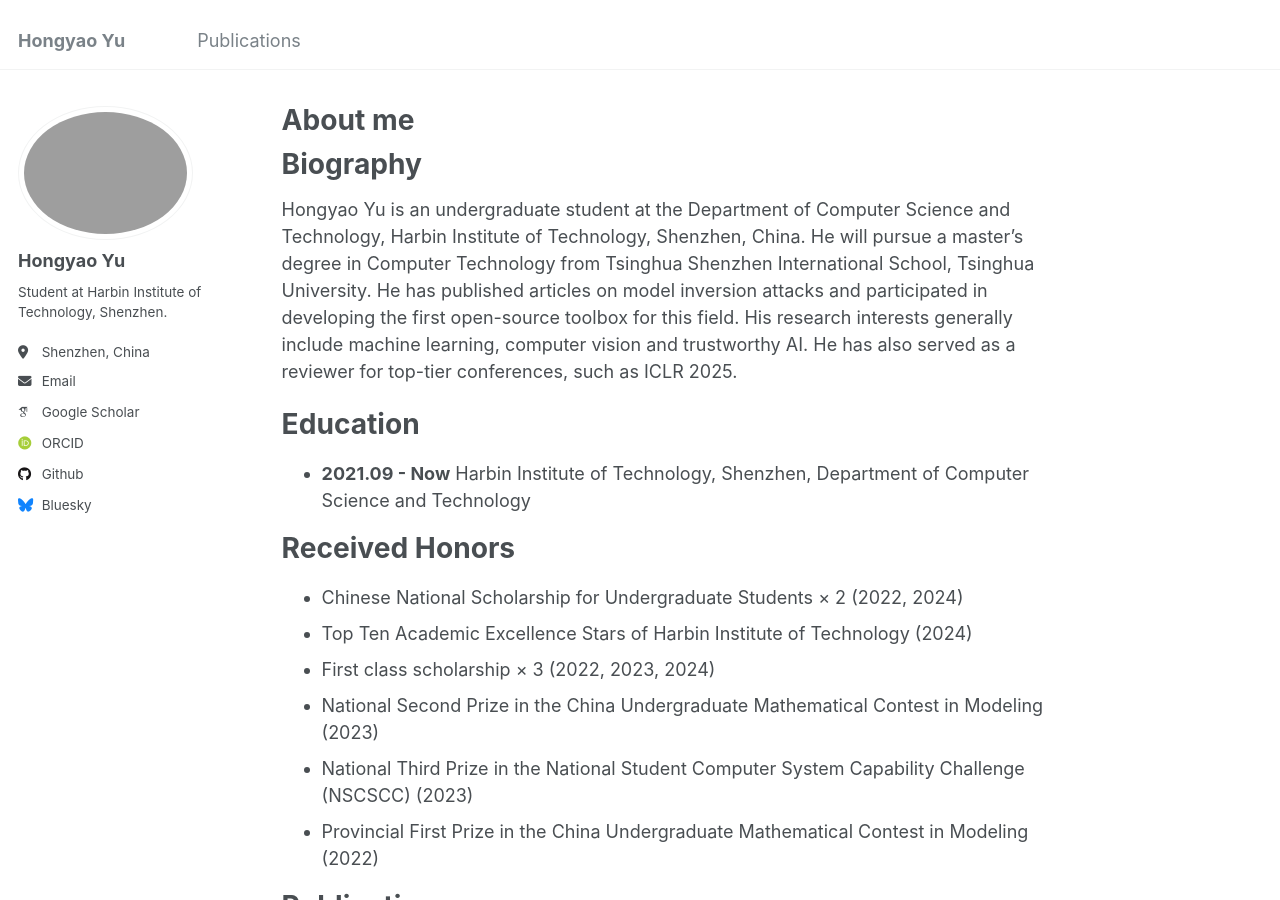
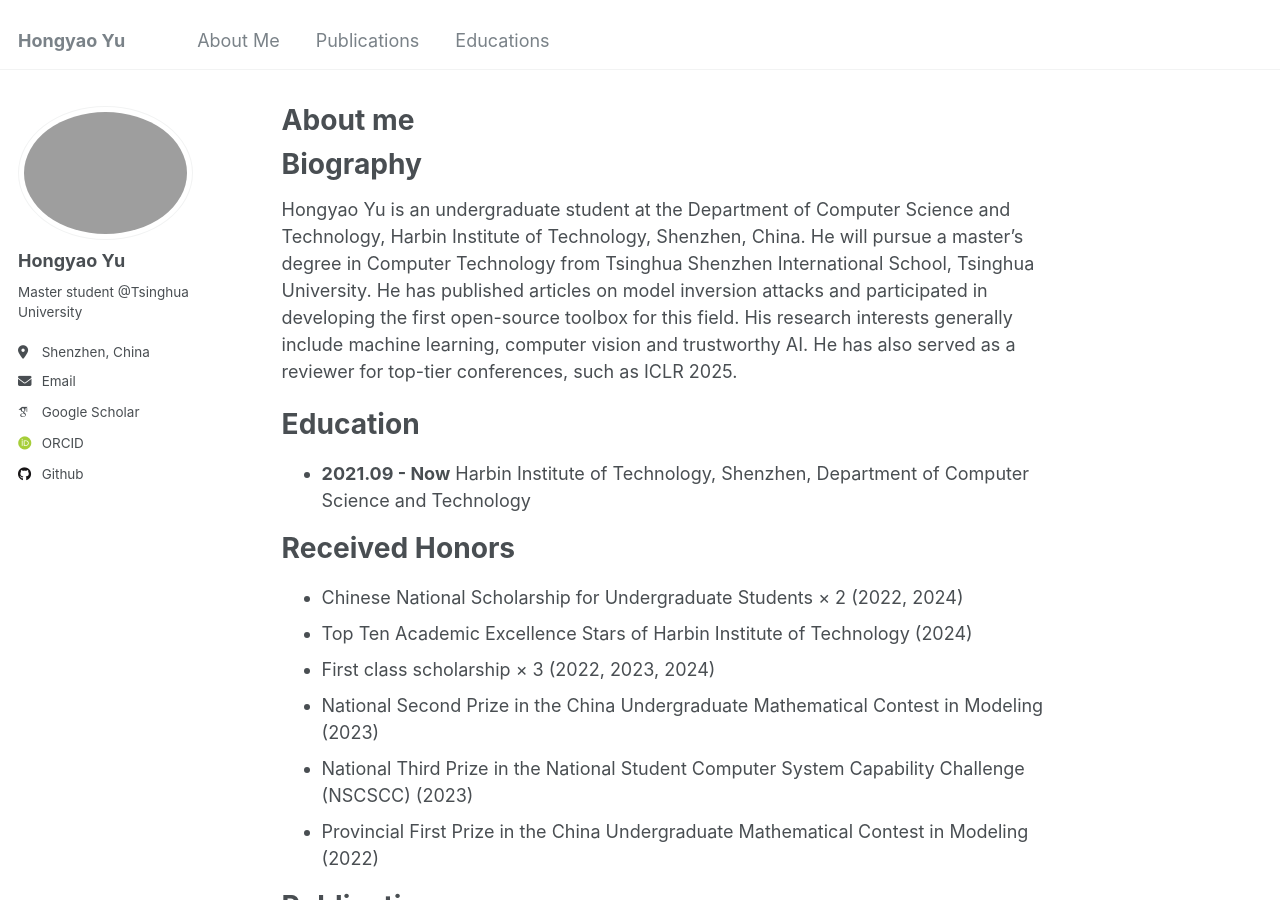
Before and after one commit to Chrisqcwx/Chrisqcwx.github.io, a Jekyll site: the page built from _pages/about.md, in a window 1280 px wide and 900 px high. Built offline with Jekyll 4.4.1, drawn with Linux system fonts in a browser that asks for light colours; some web fonts are replaced.

Commit message:
fix: infos

```diff
--- a/_config.yml
+++ b/_config.yml
@@ -24,11 +24,11 @@ author:
   avatar           : "zp11.png"
   name             : "Hongyao Yu"
   pronouns         : # example: "she/her"
-  bio              : "Student at Harbin Institute of Technology, Shenzhen."
+  bio              : "Master student @Tsinghua University"
   location         : "Shenzhen, China"
   employer         : # "Red Brick University"
   uri              : # URL
-  email            : "yuhongyao@stu.hit.edu.cn"
+  email            : "chrisqcwx@gmail.com"
 
   # Academic websites
   arxiv            : # URL - Update with the correct link to your profile
@@ -49,7 +49,7 @@ author:
   stackoverflow    : # User number or user number and name (i.e., use "1" or "1/jeff-atwood")
 
   # Social media
-  bluesky          : "bsky.app" # Replace this with you Bluesky username
+  bluesky          : # "bsky.app" # Replace this with you Bluesky username
   facebook         : # Username
   flickr           : # Username
   foursquare       : # Username
```
Also changed, not shown: _data/navigation.yml (+28 -18 lines).
